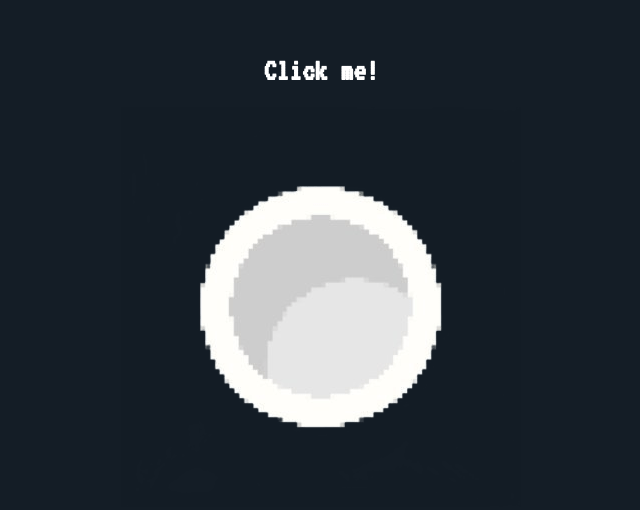
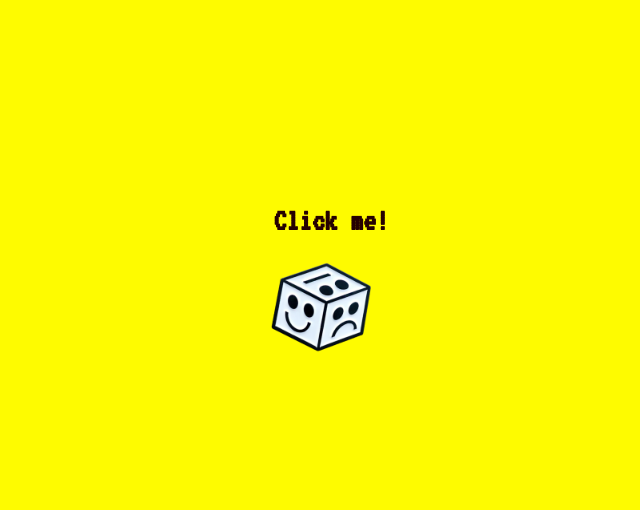
Before and after one commit to theghostyousee/sonia, a plain HTML site: page index.html in a window 1280 px wide. Shown: the part 138-648 px from the top of the page, without its empty margins (327-967 px from the left). Drawn offline with Linux system fonts and the light colour scheme.

Commit message:
first commit

```diff
--- a/index.css
+++ b/index.css
@@ -13,6 +13,7 @@
 :root {
   --res: calc(0.1 * 1vmin);
 }
+
 button {
   cursor: pointer;
 }
@@ -20,17 +21,22 @@ button {
 img:hover {
   cursor: pointer;
 }
+
 body {
   height: 100vh;
   overflow: hidden;
   width: 100%;
   display: flex;
-  color: white;
+  color: rgb(37, 1, 1);
   align-items: center;
   flex-direction: column;
-  background-color: #141D26;
+  background-color: #FEFB00;
   justify-content: center;
   position: relative;
+}
+
+h1 {
+  padding-left: 20px;
 }
 
 body:after {
@@ -43,7 +49,32 @@ body:after {
   z-index: -1;
 }
 
-h1{
-    font-family: 'VT323', monospace;
+h1 {
+  font-family: 'VT323', monospace;
 
 }
+
+#muerto {
+  width: 100px;
+  position: relative;
+  /* Add this to ensure the animation stays within the element */
+  animation: bounce 0.5s infinite alternate;
+  /* Apply the animation */
+  transition: transform 0.2s ease-in-out;
+}
+
+/* Define the keyframes animation */
+@keyframes bounce {
+  from {
+      transform: translateX(0); /* Starting position */
+  }
+  to {
+      transform: translateX(-10px); /* Ending position (adjust as needed) */
+  }
+}
+
+/* Add hover effect to stop animation temporarily */
+#muerto:hover {
+  animation-play-state: paused;
+  transform: translateX(0); /* Reset position on hover */
+}
--- a/index.html
+++ b/index.html
@@ -5,13 +5,13 @@
     <meta http-equiv="X-UA-Compatible" content="IE=edge">
     <meta name="viewport" content="width=device-width, initial-scale=1.0">
     <link rel="stylesheet" href="index.css">
-    <link rel="icon" href="koko.png" />
+    <link rel="icon" href="icon.png" />
     <script src="script.js"></script>
-    <title>Kokonuts 🥥</title>
+    <title>Junk</title>
 </head>
 <body>
     <h1>Click me!</h1>
-    <img src="koko.png" id="muerto">
+    <img src="dice.png" id="muerto">
 
 
 </body>
--- a/script.js
+++ b/script.js
@@ -17,7 +17,7 @@ function generateMixed(n) {
 }
 
 function clickonbody() {
-    var text = "This is my proof of @kokonuts_gg 🥥%0a%0a"
+    var text = "This is my proof of @JunkOnBase 🗑️%0a%0a"
     var hash = "0x" + generateMixed(20);
     window.location.href = "https://twitter.com/intent/tweet?&text=\n" + text + hash
 }
```
Also changed, not shown: dice.png (added), icon.png (added), 1 other file.
